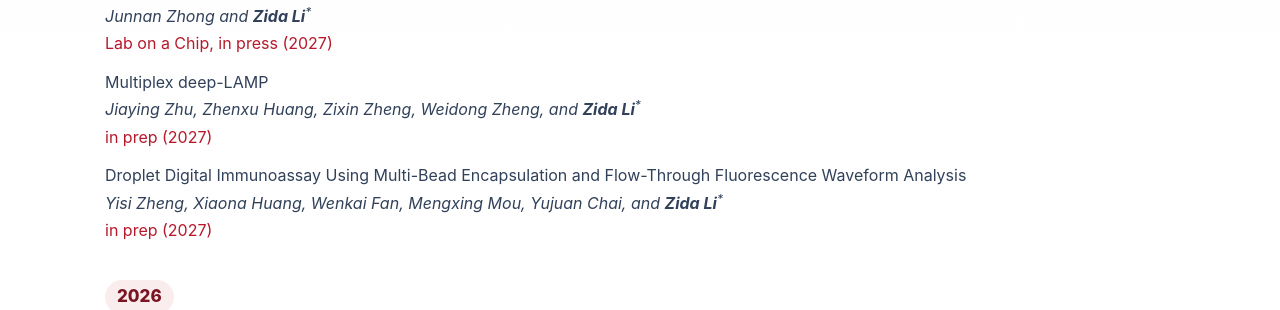
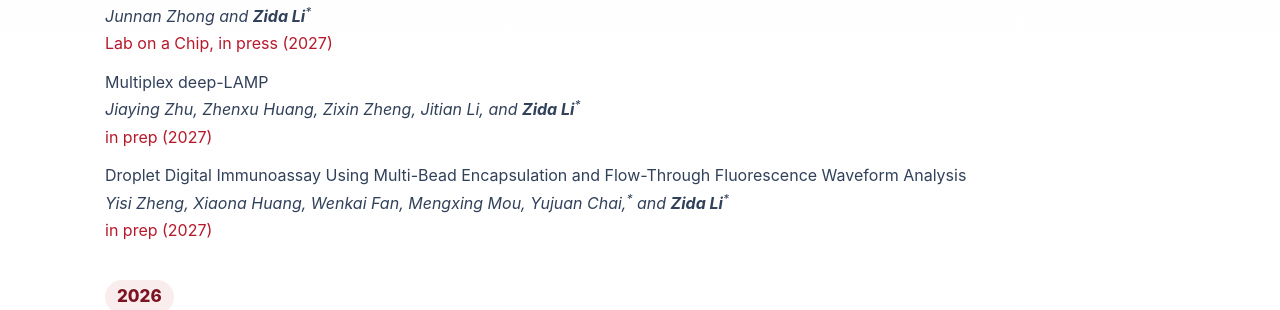
Before and after one commit to zidalab/zidalab.github.io, a Jekyll site: the page built from _pages/publications.md, in a window 1280 px wide and 900 px high, scrolled down 2921 px. Shown: the part 161-471 px from the top of the window. Built offline with Jekyll 4.4.1, drawn with Linux system fonts in a browser that asks for light colours; nearby versions of some CDN libraries.

Commit message:
Update publist.yml

```diff
--- a/_data/publist.yml
+++ b/_data/publist.yml
@@ -10,7 +10,7 @@
 
 - title: "Multiplex deep-LAMP"
   image:
-  authors: Jiaying Zhu, Zhenxu Huang, Zixin Zheng, Weidong Zheng, and <b>Zida Li</b><sup>*</sup>
+  authors: Jiaying Zhu, Zhenxu Huang, Zixin Zheng, Jitian Li, and <b>Zida Li</b><sup>*</sup>
   description:
   link:
     url: https://doi.org/
@@ -20,7 +20,7 @@
 
 - title: "Droplet Digital Immunoassay Using Multi-Bead Encapsulation and Flow-Through Fluorescence Waveform Analysis"
   image:
-  authors: Yisi Zheng, Xiaona Huang, Wenkai Fan, Mengxing Mou, Yujuan Chai, and <b>Zida Li</b><sup>*</sup>
+  authors: Yisi Zheng, Xiaona Huang, Wenkai Fan, Mengxing Mou, Yujuan Chai,<sup>*</sup> and <b>Zida Li</b><sup>*</sup>
   description:
   link:
     url: https://doi.org/
```
